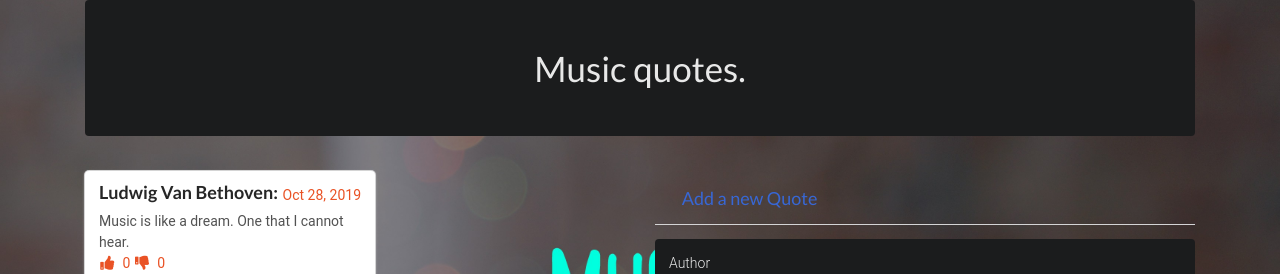
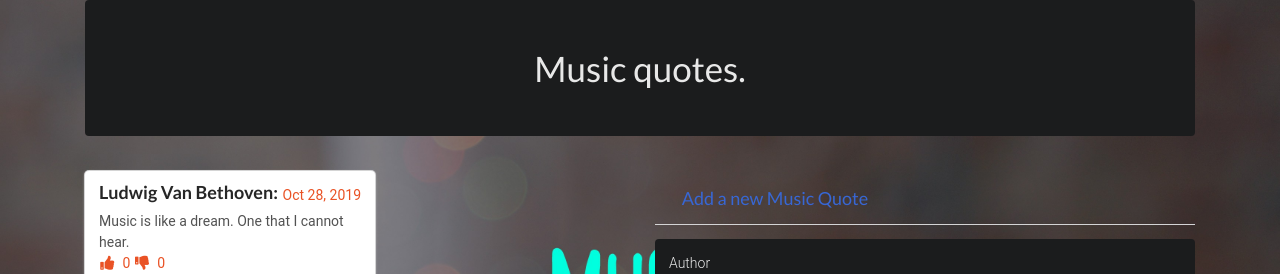
Before and after one commit to BradOdera/Quotes, an Angular app: page / in a window 1280 px wide. Shown: the top 274 px of the page. Built offline with nearby package versions, Linux system fonts and the light colour scheme.

Commit message:
Style quotes form

```diff
--- a/src/app/quote-form/quote-form.component.html
+++ b/src/app/quote-form/quote-form.component.html
@@ -1,5 +1,5 @@
 <div class="ui top attached tabular menu">
-    <div class="item" style="color: rgb(56, 103, 212)">Add a new Quote</div>
+    <div class="item" style="color: rgb(56, 103, 212)">Add a new Music Quote</div>
 </div>
 <div class="ui bottom attached tab segment">
 
--- a/src/styles.css
+++ b/src/styles.css
@@ -8,6 +8,7 @@ body {
     padding: 0;
     margin: 0;
     width: 100%;
+    height: 100%;
 }
 
 .overlay {
```
